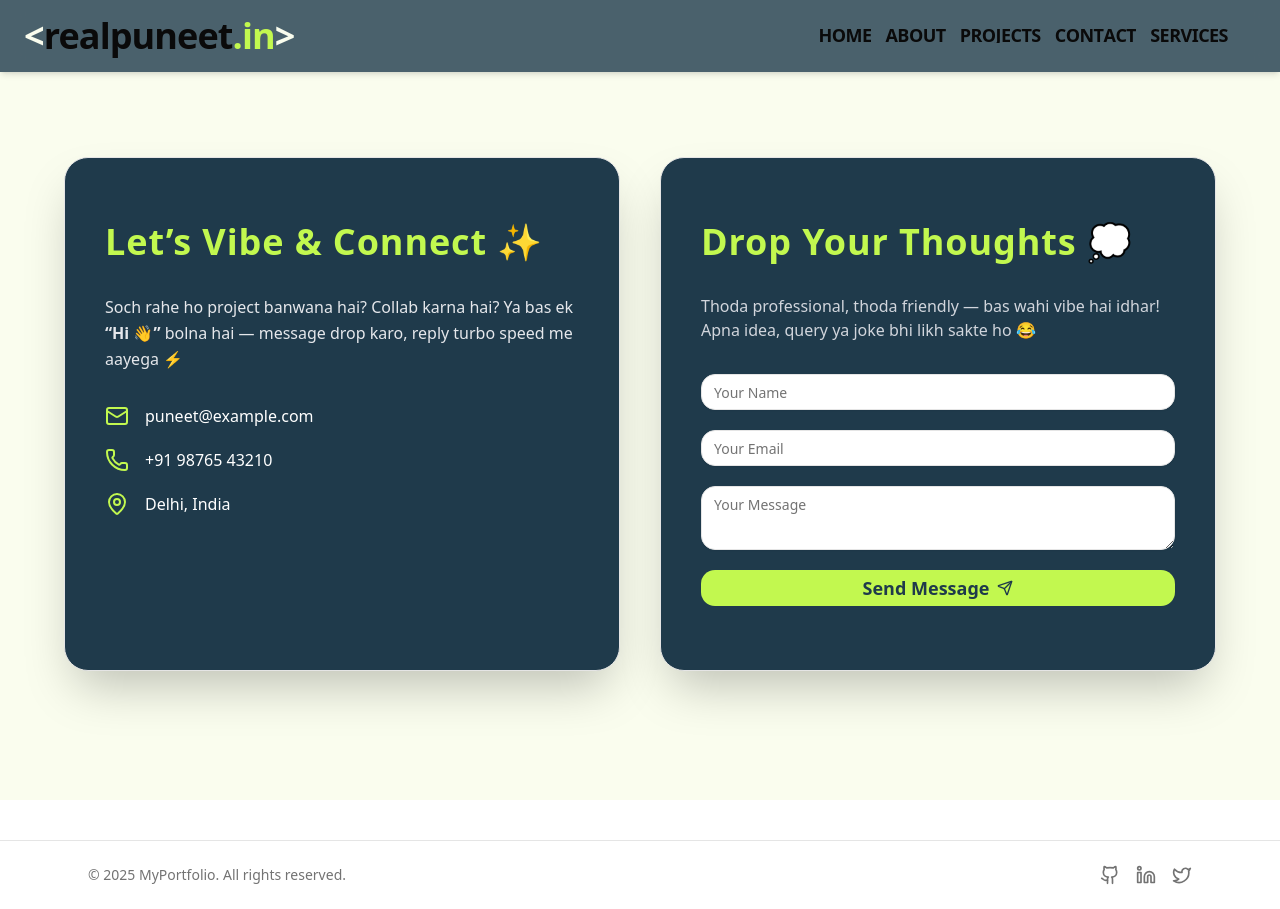
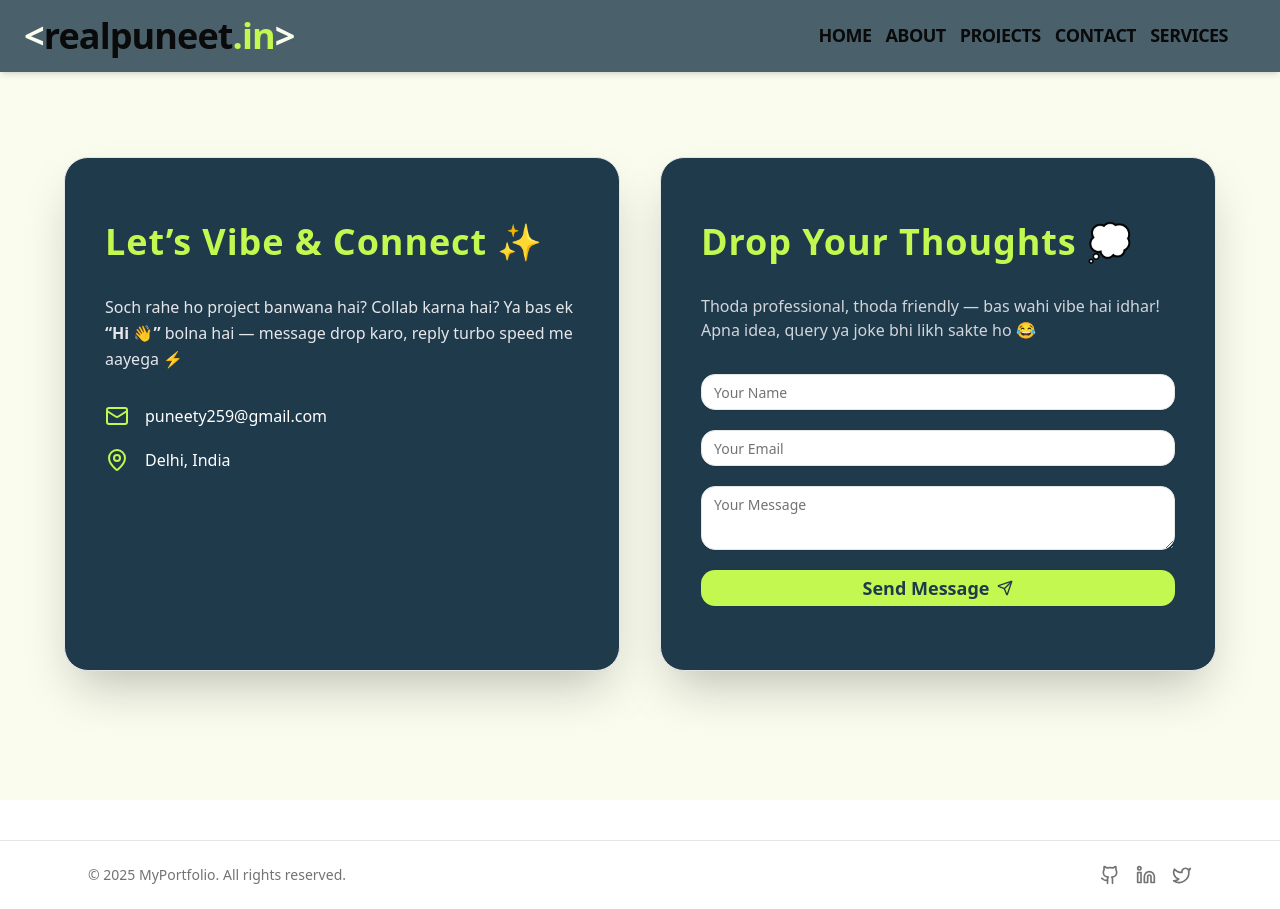
Before and after one commit to realpuneet/Next-Portfolio-Skiper, a Next.js app: page /contact in a window 1280 px wide. Built offline with nearby package versions, Linux system fonts and the light colour scheme.

Commit message:
showreel path changed

```diff
--- a/app/contact/page.tsx
+++ b/app/contact/page.tsx
@@ -47,18 +47,10 @@ export default function ContactPage() {
                 className="flex items-center gap-3 sm:gap-4 text-sm sm:text-base"
               >
                 <Mail className="w-5 h-5 sm:w-6 sm:h-6" style={{ color: "#C2F84F" }} />
-                <span>puneet@example.com</span>
+                <span>puneety259@gmail.com</span>
               </motion.div>
 
-              <motion.div
-                initial={{ opacity: 0, x: -30 }}
-                animate={{ opacity: 1, x: 0 }}
-                transition={{ delay: 0.4 }}
-                className="flex items-center gap-3 sm:gap-4 text-sm sm:text-base"
-              >
-                <Phone className="w-5 h-5 sm:w-6 sm:h-6" style={{ color: "#C2F84F" }} />
-                <span>+91 98765 43210</span>
-              </motion.div>
+
 
               <motion.div
                 initial={{ opacity: 0, x: -30 }}
--- a/components/ui/skiper-ui/skiper67.tsx
+++ b/components/ui/skiper-ui/skiper67.tsx
@@ -230,10 +230,10 @@ const VideoPopOver = ({
             <X size={24} />
 
         </button>
-
+        <source src="/showreel/Showreel.mp4" type="video/mp4"/>
         <VideoPlayer style={{ width: "100%", height: "100%" }}>
           <VideoPlayerContent
-            src="/Showreel.mp4"
+            src="/showreel/Showreel.mp4"
             autoPlay
             slot="media"
             className="w-full object-cover"
```
Also changed, not shown: 1 other file (tests, documents, lock files or other folders).
